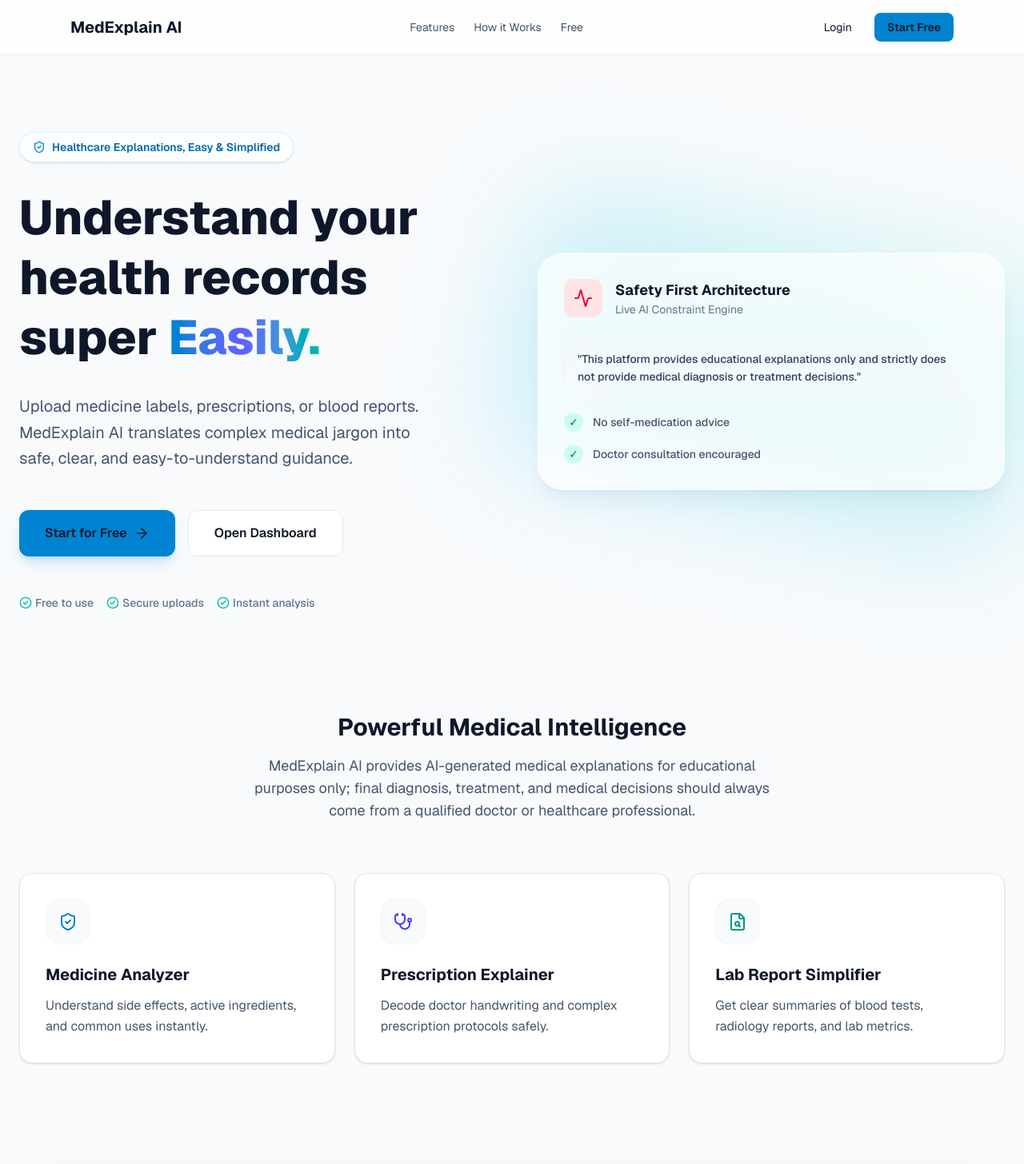
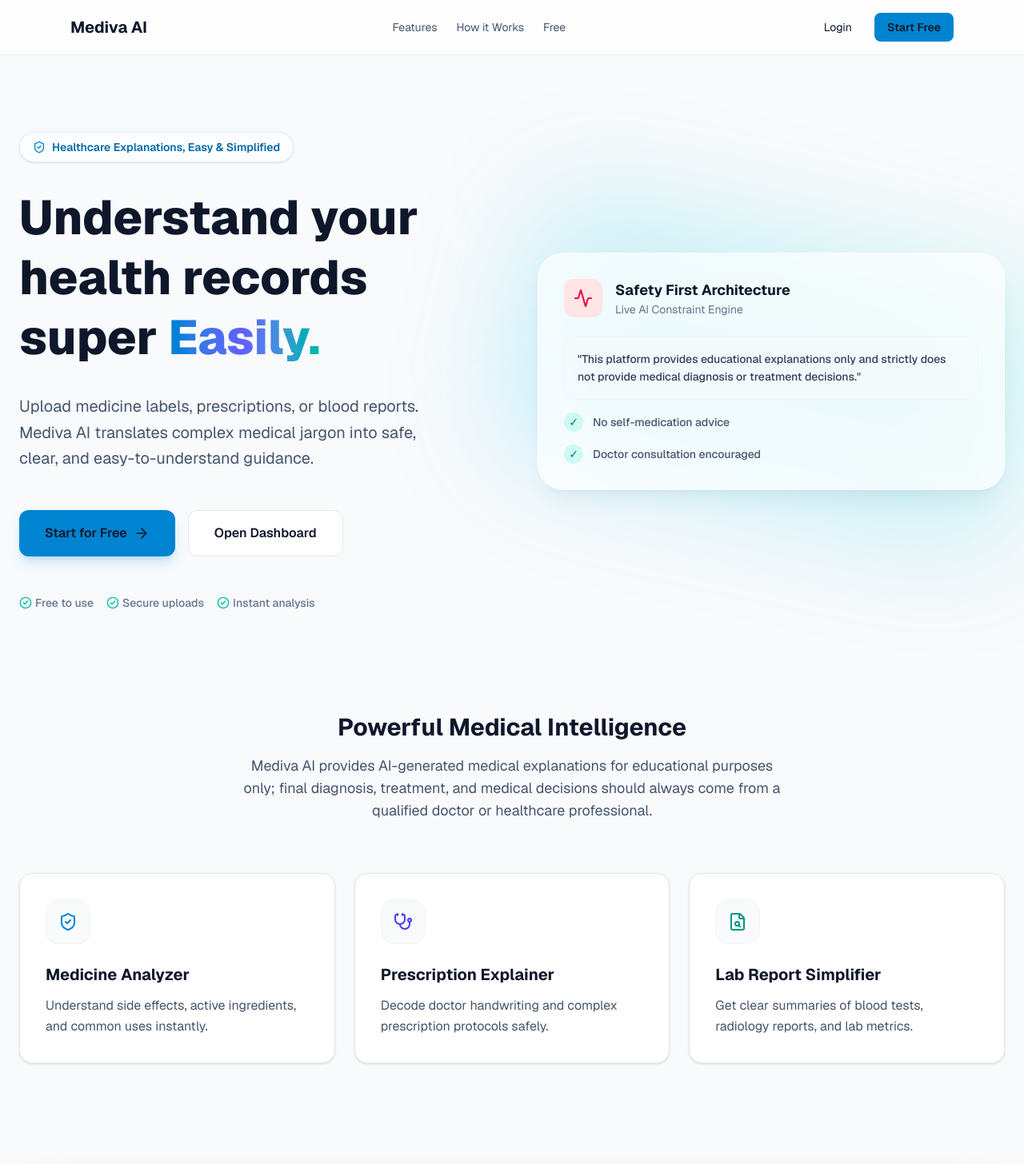
Before and after one commit to ShikharCodex/Mediva, a Next.js app: page / in a window 1280 px wide. Shown: the top 1456 px of the page at 80% size. Built offline with nearby package versions, Linux system fonts and the light colour scheme.

Commit message:
Refactor across application

```diff
--- a/app/dashboard/page.tsx
+++ b/app/dashboard/page.tsx
@@ -255,7 +255,7 @@
         <div className="max-w-7xl mx-auto flex items-center justify-between">
           <Link href="/" className="flex items-center gap-2 text-xl font-bold text-slate-900">
             <ShieldCheck className="w-6 h-6 text-sky-600" />
-            MedExplain <span className="text-sky-600">AI</span>
+            Mediva <span className="text-sky-600">AI</span>
           </Link>
           <div className="flex items-center gap-6">
             <div className="hidden sm:flex items-center gap-2 text-sm font-medium text-slate-600 bg-white px-3 py-1.5 rounded-full border border-slate-200">
--- a/app/layout.tsx
+++ b/app/layout.tsx
@@ -14,7 +14,7 @@
 });
 
 export const metadata: Metadata = {
-  title: "MedExplain AI",
+  title: "Mediva AI",
   description:
     "AI-powered medical report and prescription explanation platform with safety-first guidance.",
 };
--- a/app/login/page.tsx
+++ b/app/login/page.tsx
@@ -43,12 +43,12 @@
           className="absolute top-12 left-16 flex items-center gap-2 text-2xl font-bold text-slate-900"
         >
           <ShieldCheck className="w-8 h-8 text-sky-600" />
-          MedExplain <span className="text-sky-600">AI</span>
+          Mediva <span className="text-sky-600">AI</span>
         </Link>
         <div className="max-w-xl">
           <h1 className="text-5xl font-extrabold text-slate-900 leading-tight mb-6">
             Welcome Back to <br />{" "}
-            <span className="gradient-text">MedExplain AI.</span>
+            <span className="gradient-text">Mediva AI.</span>
           </h1>
           <p className="text-xl text-slate-600 leading-relaxed mb-8">
             Log in to access your previous medical report explanations and
@@ -73,7 +73,7 @@
           className="lg:hidden absolute top-8 left-8 flex items-center gap-2 text-xl font-bold text-slate-900"
         >
           <ShieldCheck className="w-6 h-6 text-sky-600" />
-          MedExplain AI
+          Mediva AI
         </Link>
 
         <form
@@ -82,7 +82,7 @@
         >
           <div>
             <h2 className="text-3xl font-bold text-slate-900 mb-2">Log In</h2>
-            <p className="text-slate-600">Welcome back to MedExplain AI.</p>
+            <p className="text-slate-600">Welcome back to Mediva AI.</p>
           </div>
 
           <div className="space-y-4">
--- a/app/page.tsx
+++ b/app/page.tsx
@@ -34,7 +34,7 @@
 
             <p className="text-xl text-slate-600 leading-relaxed max-w-lg">
               Upload medicine labels, prescriptions, or blood reports.
-              MedExplain AI translates complex medical jargon into safe, clear,
+              Mediva AI translates complex medical jargon into safe, clear,
               and easy-to-understand guidance.
             </p>
 
@@ -117,7 +117,7 @@
               Powerful Medical Intelligence
             </h2>
             <p className="text-slate-600 text-lg">
-              MedExplain AI provides AI-generated medical explanations for
+              Mediva AI provides AI-generated medical explanations for
               educational purposes only; final diagnosis, treatment, and medical
               decisions should always come from a qualified doctor or healthcare
               professional.
--- a/app/register/page.tsx
+++ b/app/register/page.tsx
@@ -40,14 +40,14 @@
       <div className="hidden lg:flex flex-col justify-center flex-1 p-16 relative z-10">
         <Link href="/" className="absolute top-12 left-16 flex items-center gap-2 text-2xl font-bold text-slate-900">
           <ShieldCheck className="w-8 h-8 text-sky-600" />
-          MedExplain <span className="text-sky-600">AI</span>
+          Mediva <span className="text-sky-600">AI</span>
         </Link>
         <div className="max-w-xl">
           <h1 className="text-5xl font-extrabold text-slate-900 leading-tight mb-6">
             Your Health Records, <br /> <span className="gradient-text">Decoded.</span>
           </h1>
           <p className="text-xl text-slate-600 leading-relaxed mb-8">
-            MedExplain AI translates complex prescriptions and lab reports into safe, easy-to-understand language.
+            Mediva AI translates complex prescriptions and lab reports into safe, easy-to-understand language.
           </p>
           <div className="glass rounded-2xl p-6 border border-white/60">
             <p className="text-sm font-semibold text-slate-500 mb-2">SECURITY & PRIVACY</p>
@@ -60,7 +60,7 @@
       <div className="flex-1 flex items-center justify-center p-6 sm:p-12 relative z-10">
         <Link href="/" className="lg:hidden absolute top-8 left-8 flex items-center gap-2 text-xl font-bold text-slate-900">
           <ShieldCheck className="w-6 h-6 text-sky-600" />
-          MedExplain AI
+          Mediva AI
         </Link>
 
         <form
--- a/components/shared/footer.tsx
+++ b/components/shared/footer.tsx
@@ -3,7 +3,7 @@
     <footer className="mt-20 border-t border-slate-200 bg-white">
       <div className="mx-auto grid w-full max-w-6xl gap-8 px-6 py-12 md:grid-cols-4">
         <div className="md:col-span-2">
-          <p className="text-lg font-semibold text-slate-900">MedExplain AI</p>
+          <p className="text-lg font-semibold text-slate-900">Mediva AI</p>
           <p className="mt-2 max-w-md text-sm text-slate-600">
             Safe, simplified medical explanations for everyday users. Educational
             information only, always consult a qualified doctor for decisions.
--- a/components/shared/navbar.tsx
+++ b/components/shared/navbar.tsx
@@ -5,7 +5,7 @@
     <header className="sticky top-0 z-40 border-b border-slate-200/80 bg-white/80 backdrop-blur">
       <div className="mx-auto flex w-full max-w-6xl items-center justify-between px-6 py-4">
         <Link href="/" className="text-xl font-bold text-sky-600">
-          MedExplain AI
+          Mediva AI
         </Link>
         <nav className="hidden items-center gap-6 text-sm text-slate-600 md:flex">
           <a href="#features">Features</a>
--- a/config/constants.ts
+++ b/config/constants.ts
@@ -1,4 +1,4 @@
-export const AUTH_COOKIE = "medexplain_token";
+export const AUTH_COOKIE = "Mediva_token";
 export const DISCLAIMER =
   "This information is for educational purposes only and is not a medical diagnosis. Please consult a qualified doctor.";
 
--- a/lib/db.ts
+++ b/lib/db.ts
@@ -19,7 +19,7 @@
   if (!cache.promise) {
     const env = getEnv();
     cache.promise = mongoose.connect(env.MONGODB_URI, {
-      dbName: "medexplain",
+      dbName: "Mediva",
       autoIndex: true,
     });
   }
--- a/package.json
+++ b/package.json
@@ -1,5 +1,5 @@
 {
-  "name": "medexplain-ai",
+  "name": "Mediva AI",
   "version": "0.1.0",
   "private": true,
   "scripts": {
--- a/services/openai.service.ts
+++ b/services/openai.service.ts
@@ -10,7 +10,7 @@
   const env = getEnv();
   const client = new OpenAI({ apiKey: env.OPENAI_API_KEY });
 
-  const systemPrompt = `You are MedExplain AI, a healthcare explanation assistant.
+  const systemPrompt = `You are Mediva AI, a healthcare explanation assistant.
 Your role is to explain uploaded medical text in simple, safe language.
 Generate your response ENTIRELY IN ${language.toUpperCase()}.
 
```
Also changed, not shown: 2 other files (tests, documents, lock files or other folders).
